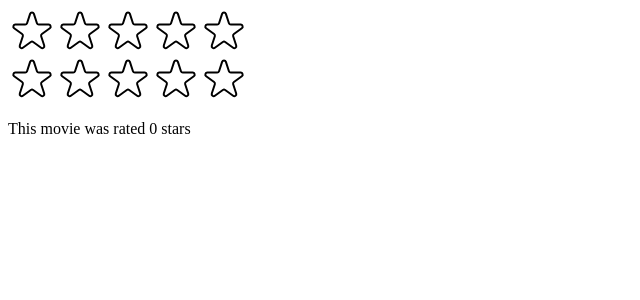
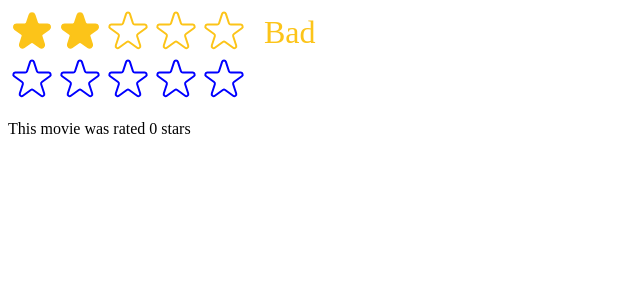
Before and after one commit to noura-a98/usepopcorn, a React (Create React App) app: page / in a window 1280 px wide. Shown: the top 300 px of the page, without its empty margins (0-640 px from the left). Built offline with nearby package versions, Linux system fonts and the light colour scheme.

Commit message:
feat(star-rating): add default rating and state lifting via onSetRating

```diff
--- a/src/StarRating.js
+++ b/src/StarRating.js
@@ -10,17 +10,27 @@ const containerStarStyle = {
   display: "flex",
 };
 
-const textStyle = {
-  lineHeight: "0",
-  margin: 0,
-};
-
-export default function StarRating({ maxRating = 5 }) {
-  const [star, setStar] = useState(0);
+export default function StarRating({
+  maxRating = 5,
+  color = "#fcc419",
+  size = 48,
+  messages = [],
+  defaultRating = 0,
+  onSetRating,
+}) {
+  const [star, setStar] = useState(defaultRating);
   const [tempRating, setTempRating] = useState(0);
   function handleRate(rate) {
     setStar(rate);
+    onSetRating(rate);
   }
+
+  const textStyle = {
+    lineHeight: "0",
+    margin: 0,
+    color,
+    fontSize: `${size / 1.5}px`,
+  };
   return (
     <div style={containerStyle}>
       <div style={containerStarStyle}>
@@ -30,23 +40,28 @@ export default function StarRating({ maxRating = 5 }) {
             onRate={() => handleRate(i + 1)}
             full={tempRating ? tempRating >= i + 1 : star >= i + 1}
             onHoverIn={() => setTempRating(i + 1)}
-            onHoverOut={() => setTempRating(i + 1)}
+            onHoverOut={() => setTempRating(0)}
+            size={size}
+            color={color}
           />
         ))}
       </div>
-      <p style={textStyle}>{tempRating || star || ""}</p>
+      <p style={textStyle}>
+        {messages.length === maxRating
+          ? messages[tempRating ? tempRating - 1 : star - 1]
+          : tempRating || star || ""}
+      </p>
     </div>
   );
 }
 
-const starStyle = {
-  width: 48,
-  height: 48,
-  display: "block",
-  cursor: "pointer",
-};
-
-function Star({ onRate, full, onHoverIn, onHoverOUt }) {
+function Star({ onRate, full, onHoverIn, onHoverOUt, color, size }) {
+  const starStyle = {
+    width: `${size}px`,
+    height: `${size}px`,
+    display: "block",
+    cursor: "pointer",
+  };
   return (
     <span
       style={starStyle}
@@ -59,8 +74,8 @@ function Star({ onRate, full, onHoverIn, onHoverOUt }) {
         <svg
           xmlns="http://www.w3.org/2000/svg"
           viewBox="0 0 20 20"
-          fill="#000"
-          stroke="#000"
+          fill={color}
+          stroke={color}
         >
           <path d="M9.049 2.927c.3-.921 1.603-.921 1.902 0l1.07 3.292a1 1 0 00.95.69h3.462c.969 0 1.371 1.24.588 1.81l-2.8 2.034a1 1 0 00-.364 1.118l1.07 3.292c.3.921-.755 1.688-1.54 1.118l-2.8-2.034a1 1 0 00-1.175 0l-2.8 2.034c-.784.57-1.838-.197-1.539-1.118l1.07-3.292a1 1 0 00-.364-1.118L2.98 8.72c-.783-.57-.38-1.81.588-1.81h3.461a1 1 0 00.951-.69l1.07-3.292z" />
         </svg>
@@ -69,7 +84,7 @@ function Star({ onRate, full, onHoverIn, onHoverOUt }) {
           xmlns="http://www.w3.org/2000/svg"
           fill="none"
           viewBox="0 0 24 24"
-          stroke="#000"
+          stroke={color}
         >
           <path
             strokeLinecap="round"
@@ -82,22 +97,3 @@ function Star({ onRate, full, onHoverIn, onHoverOUt }) {
     </span>
   );
 }
-/*
-FULL STAR
-
-<svg
-  xmlns="http://www.w3.org/2000/svg"
-  viewBox="0 0 20 20"
-  fill="#000"
-  stroke="#000"
->
-  <path
-    d="M9.049 2.927c.3-.921 1.603-.921 1.902 0l1.07 3.292a1 1 0 00.95.69h3.462c.969 0 1.371 1.24.588 1.81l-2.8 2.034a1 1 0 00-.364 1.118l1.07 3.292c.3.921-.755 1.688-1.54 1.118l-2.8-2.034a1 1 0 00-1.175 0l-2.8 2.034c-.784.57-1.838-.197-1.539-1.118l1.07-3.292a1 1 0 00-.364-1.118L2.98 8.72c-.783-.57-.38-1.81.588-1.81h3.461a1 1 0 00.951-.69l1.07-3.292z"
-  />
-</svg>
-
-
-EMPTY STAR
-
-
-*/
```
